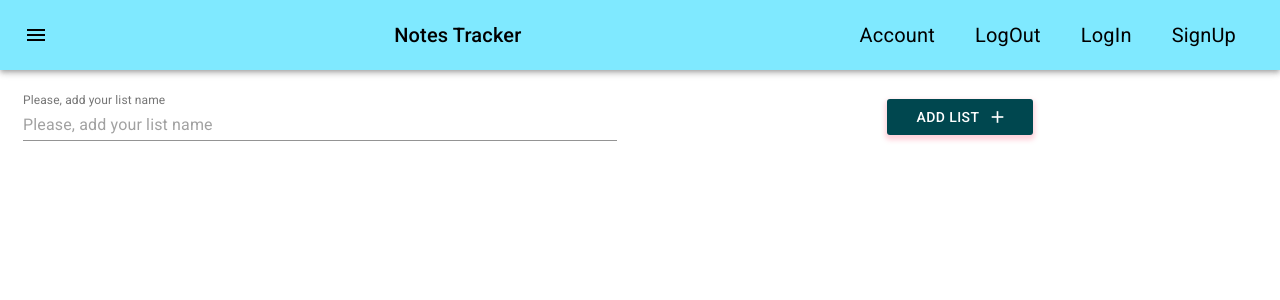
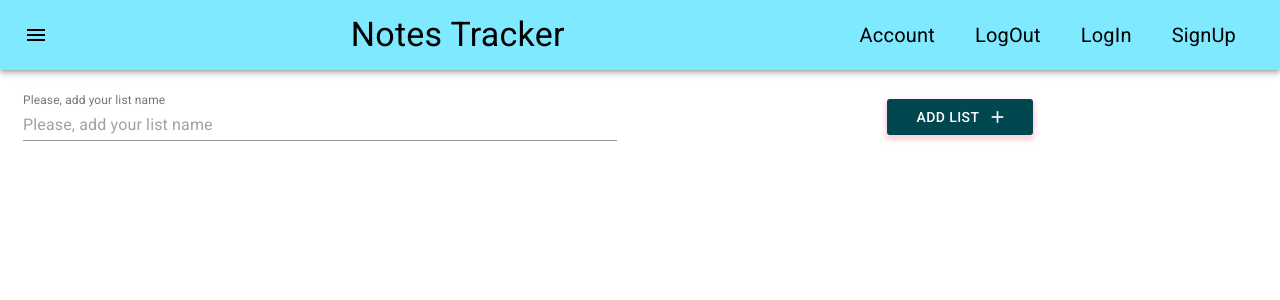
Before and after one commit to MKortmann/Notes-Tracker, a React (Create React App) app: page / in a window 1280 px wide. Shown: the top 300 px of the page. Built offline with nearby package versions, Linux system fonts and the light colour scheme.

Commit message:
deploying to gh-pages

```diff
--- a/src/components/Navbar.js
+++ b/src/components/Navbar.js
@@ -33,7 +33,7 @@
           <IconButton edge="start" className={classes.menuButton} color="inherit" aria-label="menu">
             <MenuIcon />
           </IconButton>
-          <Typography variant="h6" className={classes.title}>
+          <Typography variant="h4" className={classes.title}>
             Notes Tracker
           </Typography>
           <Modal showInputs={false} label={"Account"} title={"Account"} description={"Manage Your Account"} buttonLabel={"close"}></Modal>
```
